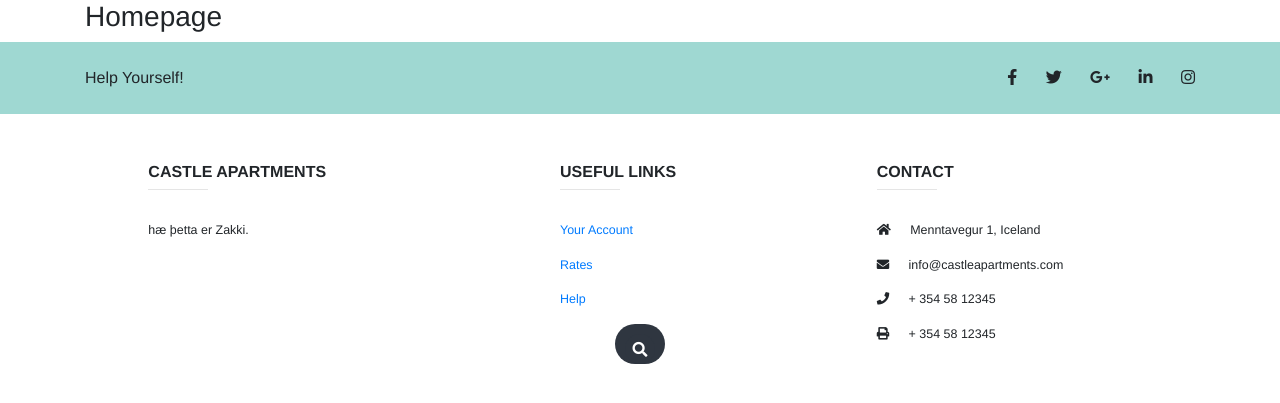
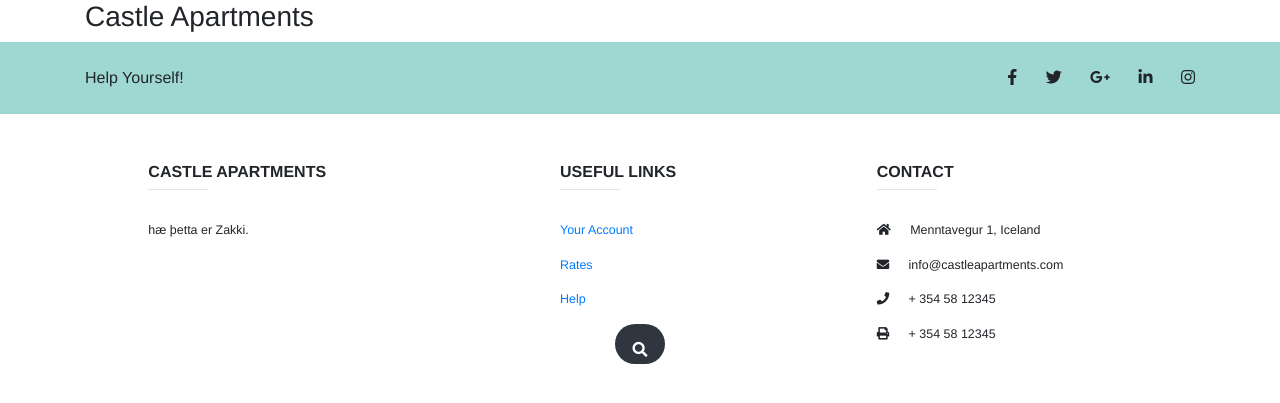
Before and after one commit to zakkimoto/castleapartments, a Django app: page /home/ in a window 1280 px wide. Shown: the part 56-459 px from the top of the page. Run offline with Django 3.2, Linux system fonts and the light colour scheme; some libraries are stand-ins or nearby versions.

Commit message:
sigga push

```diff
--- a/static/css/main.css
+++ b/static/css/main.css
@@ -63,14 +63,7 @@ p {
     float: right
 }
 
-<<<<<<< HEAD
-footer{
-    position: fixed;
-    left: 0;
-    bottom: 0;
-    height: 65px;
-    width: 100%;
-}
+
 
 
 .search-box {
@@ -126,8 +119,6 @@ footer{
  width: 0px;
  font-weight: bold;
 }﻿
-=======
-
 
 .search-box {
  position: absolute;
@@ -144,7 +135,6 @@ footer{
  width: 240px;
  padding: 0 6px;
 }
->>>>>>> f744fd66a38fcf9c0ea19719fd4e00001fd3df2f
 
 .search-box:hover > .search-btn {
  background: white;
--- a/templates/home/index.html
+++ b/templates/home/index.html
@@ -13,7 +13,8 @@
         <title>Homepage</title>
     </head>
     <body>
-    <h3>Homepage</h3>
+
+            <h3>Castle Apartments</h3>
 
             <div class="search-box">
                 <input type="text" name="" class="search-txt" placeholder="Type to search"/>
@@ -22,9 +23,10 @@
                     </a>
             </div>
 
+
+
     </body>
     </html>
 
 
-
 {% endblock %}
```
Lines whose indentation alone changed are shown as unchanged.
